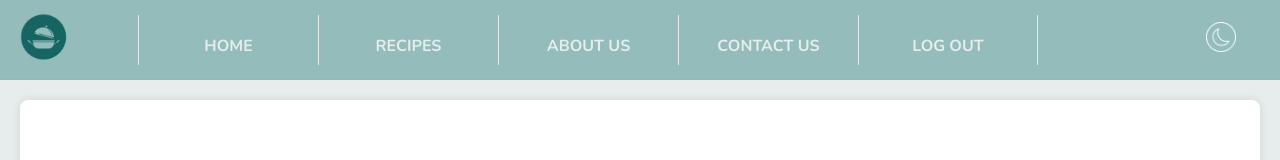
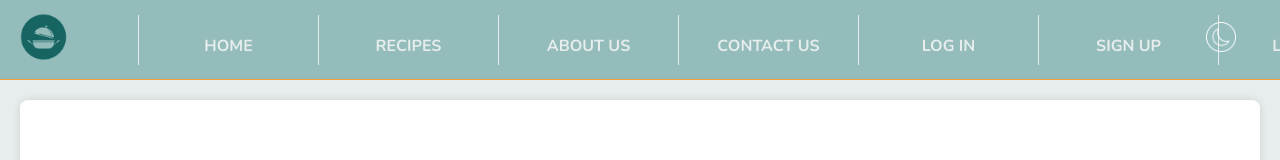
Before and after one commit to HalynaRiabokonenko/cookbook, a React (Create React App) app: page / in a window 1280 px wide. Shown: the top 160 px of the page. Built offline with nearby package versions, Linux system fonts and the light colour scheme; no server answers.

Commit message:
add Login and Sign-up to header

```diff
--- a/src/App.tsx
+++ b/src/App.tsx
@@ -25,8 +25,8 @@ function App() {
                         <Route path="/about" element={<About />} />
                         <Route path="/contact" element={<Contact />} />
                         <Route path="/recipe/:recipeId" element={<RecipeDetails />} />
-                        <Route path="/auth/registration" element={<Registration />} />
-                        <Route path="/auth/login" element={<Login />} />
+                        <Route path="/sign-up" element={<Registration />} />
+                        <Route path="/login" element={<Login />} />
                         <Route path="*" element={<NotFound />} />
                     </Routes>
                     <Footer />
--- a/src/components/share_structures/Header/Header.tsx
+++ b/src/components/share_structures/Header/Header.tsx
@@ -77,6 +77,30 @@ function Header() {
                                     Contact us
                                 </Link>
                             </li>
+                            <li className={styles["global-nav__list-item"]}>
+                                <Link
+                                    className={classnames(
+                                        styles["global-nav__list-item-link"],
+                                        styles["global-nav__list-item-link--contact"],
+                                        styles[mode]
+                                    )}
+                                    to="/login"
+                                >
+                                    Log in
+                                </Link>
+                            </li>
+                            <li className={styles["global-nav__list-item"]}>
+                                <Link
+                                    className={classnames(
+                                        styles["global-nav__list-item-link"],
+                                        styles["global-nav__list-item-link--contact"],
+                                        styles[mode]
+                                    )}
+                                    to="/sign-up"
+                                >
+                                    Sign up
+                                </Link>
+                            </li>
                             <li onClick={() => signOut(auth)} className={styles["global-nav__list-item"]}>
                                 <p className={classnames(
                                     styles["global-nav__list-item-link"],
```
